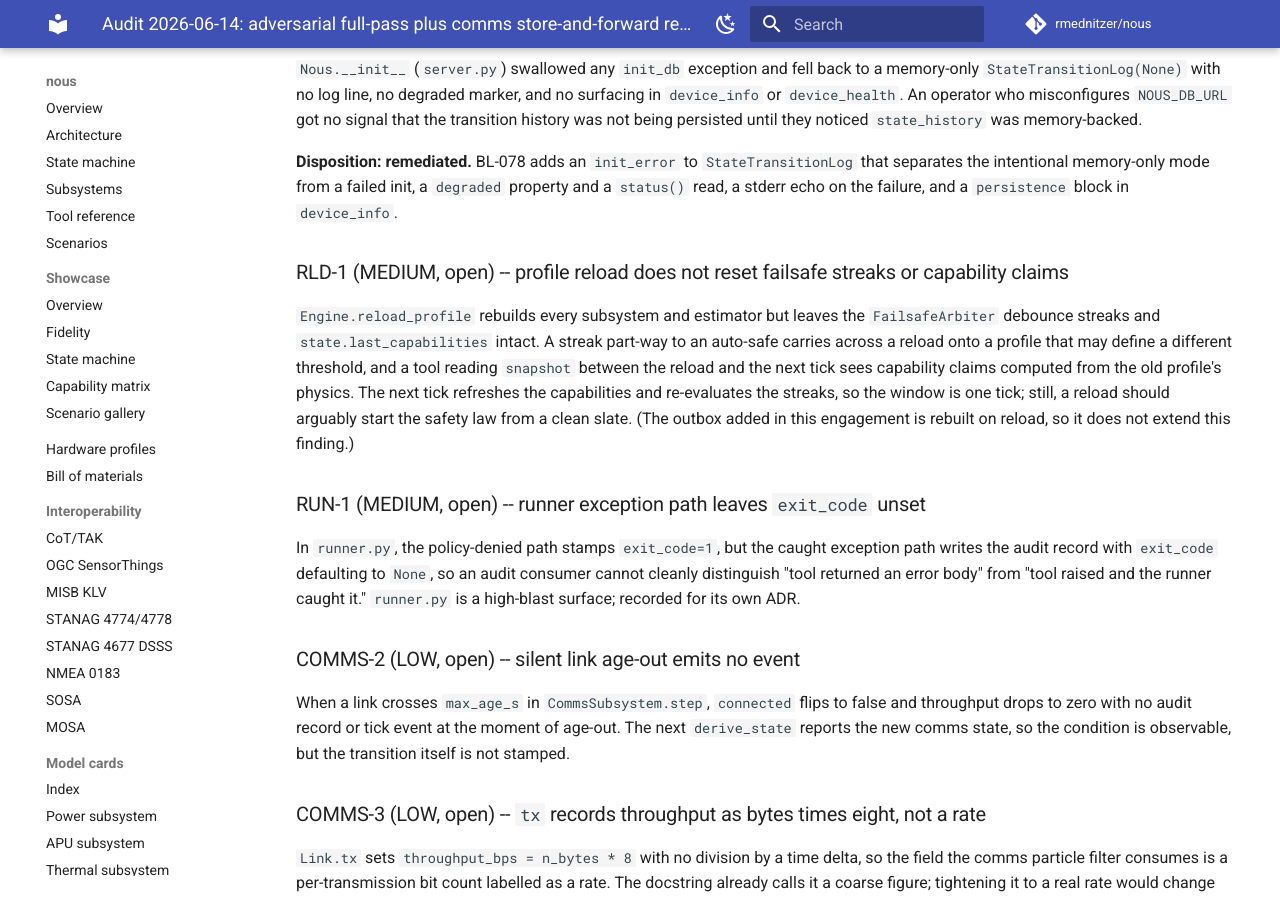
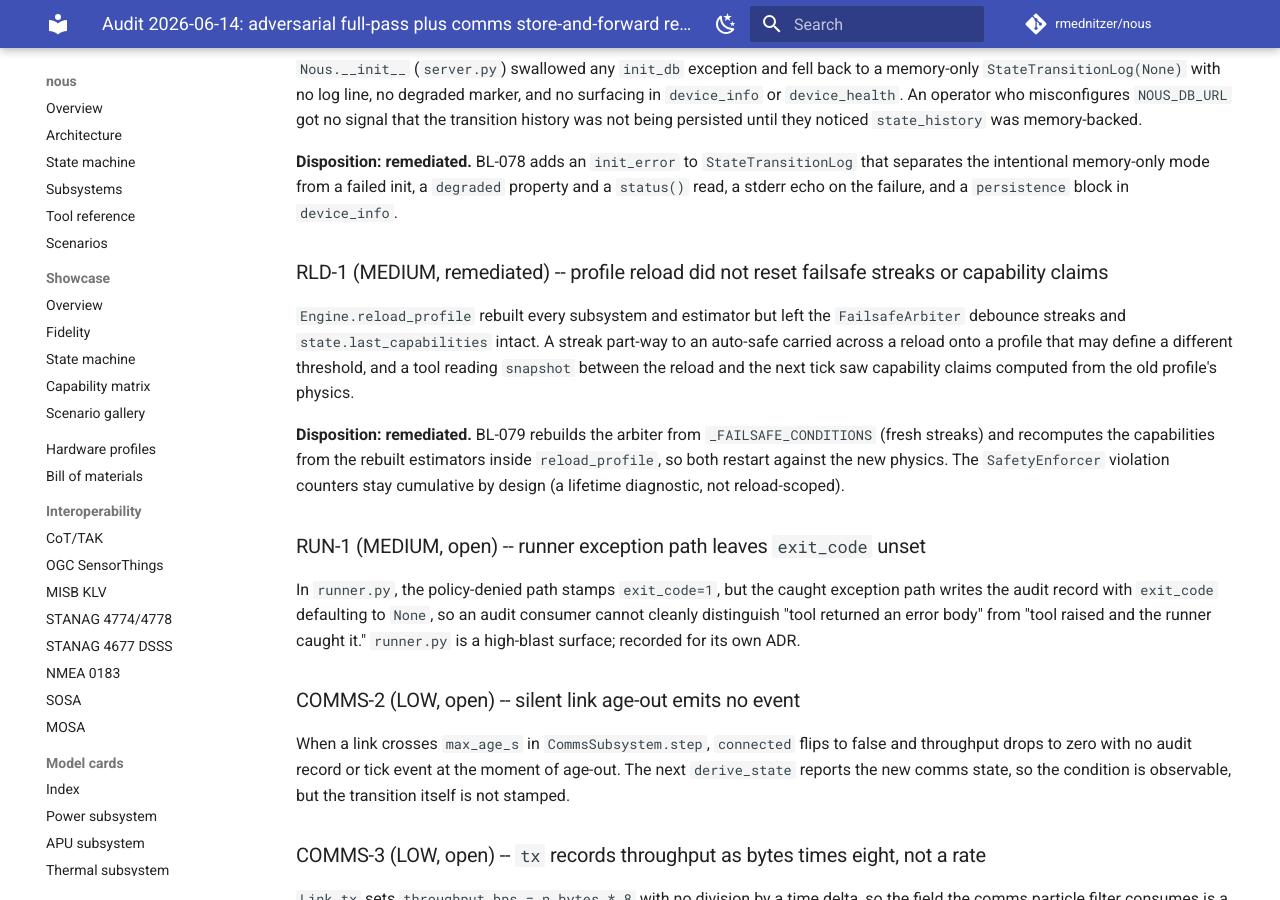
Before and after one commit to rmednitzer/nous, an MkDocs documentation site: the page built from docs/audit-2026-06-14.md, in a window 1280 px wide and 900 px high, scrolled down 1966 px. Built offline with MkDocs 1.6.1 and Material for MkDocs 9.7.7, drawn with Linux system fonts in a browser that asks for light colours; comment, search, counter and statistics services are not loaded; some of the changed text lies outside the part shown.

Commit message:
fix(BL-079): restart the safety law and capability cache on profile reload (audit RLD-1) (#129)
* fix(BL-079): restart the safety law and capability cache on profile reload

Closes the 2026-06-14 audit's RLD-1. Engine.reload_profile rebuilt every
subsystem and estimator but left the FailsafeArbiter debounce streaks and
state.last_capabilities intact, so a streak part-way to an auto-safe carried
across a reload onto a profile that may define a different threshold, and a
read taken between the reload and the next tick saw capability claims computed
from the old profile's physics.

The reload now rebuilds the arbiter from _FAILSAFE_CONDITIONS (fresh streaks)
and recomputes the capabilities from the rebuilt estimators, so both restart
against the new physics. Engine-local and additive: the ADR 0044 failsafe
contract is unchanged, and the SafetyEnforcer violation counters stay
cumulative by design (a lifetime diagnostic, not reload-scoped).

Pinned by tests/unit/test_profile_hot_reload.py (the streak reset and the
capability-cache refresh). Gates green: ruff, mypy --strict, 912 pytest,
policy, mkdocs --strict.

https://claude.ai/code/session_017eybTXAGZEoHcYPt5rUMVP

* fix(BL-079): refresh capability cache after actuating mode entry on reload

Addresses PR #129 review: _apply_mode_entry re-applies the posture's
compute-load ceiling (set_mode_load_ceiling -> _apply_throttle immediately
recomputes load_pct / draw_w), so refreshing the capability cache before it
left the cache reflecting the un-capped request. Reorder reload_profile to
actuate the mode entry first, then recompute capabilities, so the post-reload
cache matches the fully-actuated engine state.

Gates green: ruff, mypy --strict, 912 pytest, policy, mkdocs --strict.

https://claude.ai/code/session_017eybTXAGZEoHcYPt5rUMVP

```diff
--- a/docs/audit-2026-06-14.md
+++ b/docs/audit-2026-06-14.md
@@ -99,17 +99,19 @@ being persisted until they noticed `state_history` was memory-backed.
 failed init, a `degraded` property and a `status()` read, a stderr echo on the
 failure, and a `persistence` block in `device_info`.
 
-### RLD-1 (MEDIUM, open) -- profile reload does not reset failsafe streaks or capability claims
+### RLD-1 (MEDIUM, remediated) -- profile reload did not reset failsafe streaks or capability claims
 
-`Engine.reload_profile` rebuilds every subsystem and estimator but leaves the
+`Engine.reload_profile` rebuilt every subsystem and estimator but left the
 `FailsafeArbiter` debounce streaks and `state.last_capabilities` intact. A
-streak part-way to an auto-safe carries across a reload onto a profile that may
+streak part-way to an auto-safe carried across a reload onto a profile that may
 define a different threshold, and a tool reading `snapshot` between the reload
-and the next tick sees capability claims computed from the old profile's
-physics. The next tick refreshes the capabilities and re-evaluates the streaks,
-so the window is one tick; still, a reload should arguably start the safety law
-from a clean slate. (The outbox added in this engagement is rebuilt on reload,
-so it does not extend this finding.)
+and the next tick saw capability claims computed from the old profile's physics.
+
+**Disposition: remediated.** BL-079 rebuilds the arbiter from
+`_FAILSAFE_CONDITIONS` (fresh streaks) and recomputes the capabilities from the
+rebuilt estimators inside `reload_profile`, so both restart against the new
+physics. The `SafetyEnforcer` violation counters stay cumulative by design (a
+lifetime diagnostic, not reload-scoped).
 
 ### RUN-1 (MEDIUM, open) -- runner exception path leaves `exit_code` unset
 
@@ -210,6 +212,7 @@ adapter never imports. Both are backlog-text drift, not code defects.
 |------|------|----------|
 | BL-077 / ADR 0047 | Feature (COMMS-1 remediation) | `state/comms_outbox.py`, the three outbox tools, `tests/unit/test_comms_outbox.py`, `tests/integration/test_comms_outbox_tools.py` |
 | BL-078 | Fix (DB-1 remediation) | `StateTransitionLog.status` / `degraded`, the `device_info` persistence block, `tests/unit/test_state_transition_log.py`, `tests/integration/test_persistence_status.py` |
+| BL-079 | Fix (RLD-1 remediation) | `reload_profile` rebuilds the failsafe arbiter and refreshes the capability cache, `tests/unit/test_profile_hot_reload.py` |
 | DOC-1 | Doc fix | `inference_fallback.py` docstring now names the DEGRADED route |
 | DOC-2 | Doc fix | STATUS.md tool and test counts reconciled |
 | LIMITATIONS L12 | Doc update | single-hop store-and-forward now in scope; full DTN still BL-056 |
@@ -228,7 +231,7 @@ adapter never imports. Both are backlog-text drift, not code defects.
 ## Recommended remediation order
 
 1. DB-1: surface the database-init degradation in `device_info` (done, BL-078).
-2. RLD-1: reset the failsafe streaks and capability cache on reload (engine-local).
+2. RLD-1: reset the failsafe streaks and capability cache on reload (done, BL-079).
 3. AUD-1, RUN-1, CAP-1: the high-blast surfaces, each behind its own ADR.
 4. The LOW findings: opportunistic, batched into the next cadence pass.
 
```
Also changed, not shown: CHANGELOG.md (+13 -0 lines), STATUS.md (+4 -1 lines), docs/backlog.md (+1 -0 lines), 2 other files.
